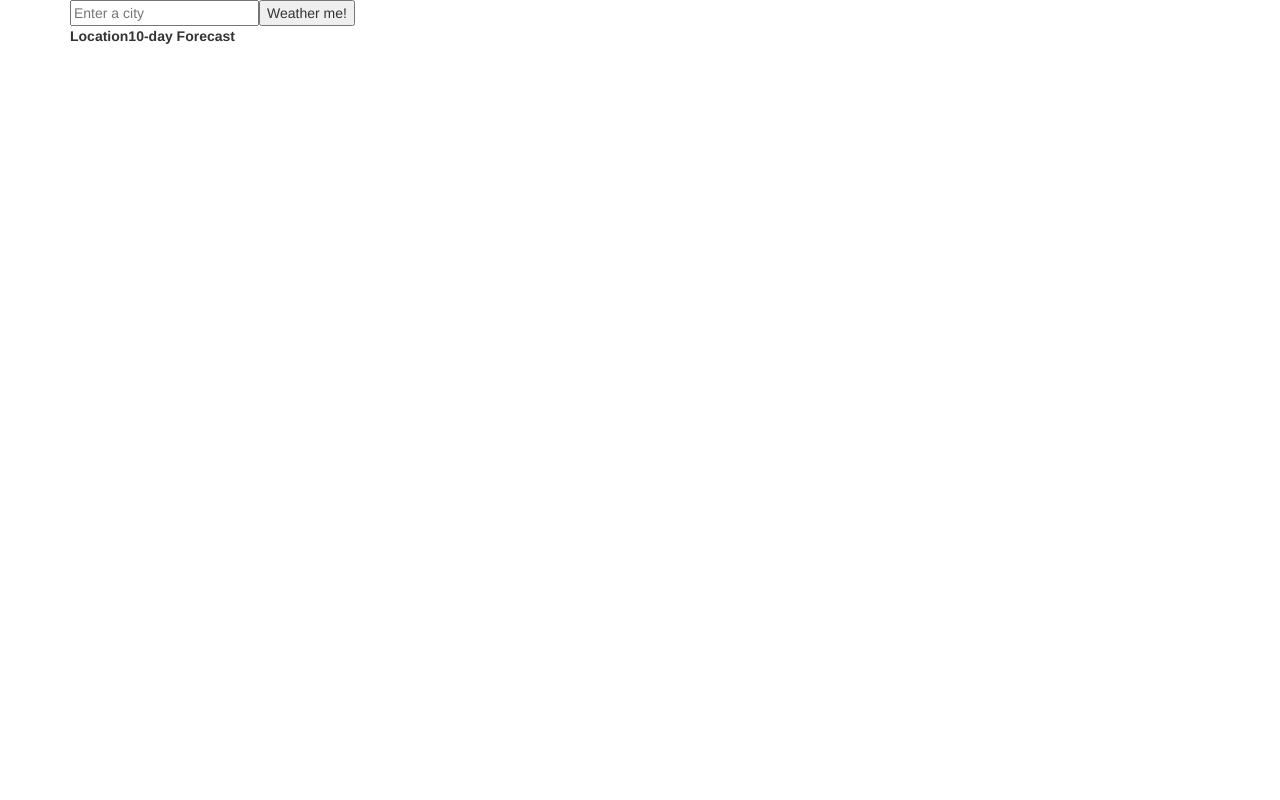
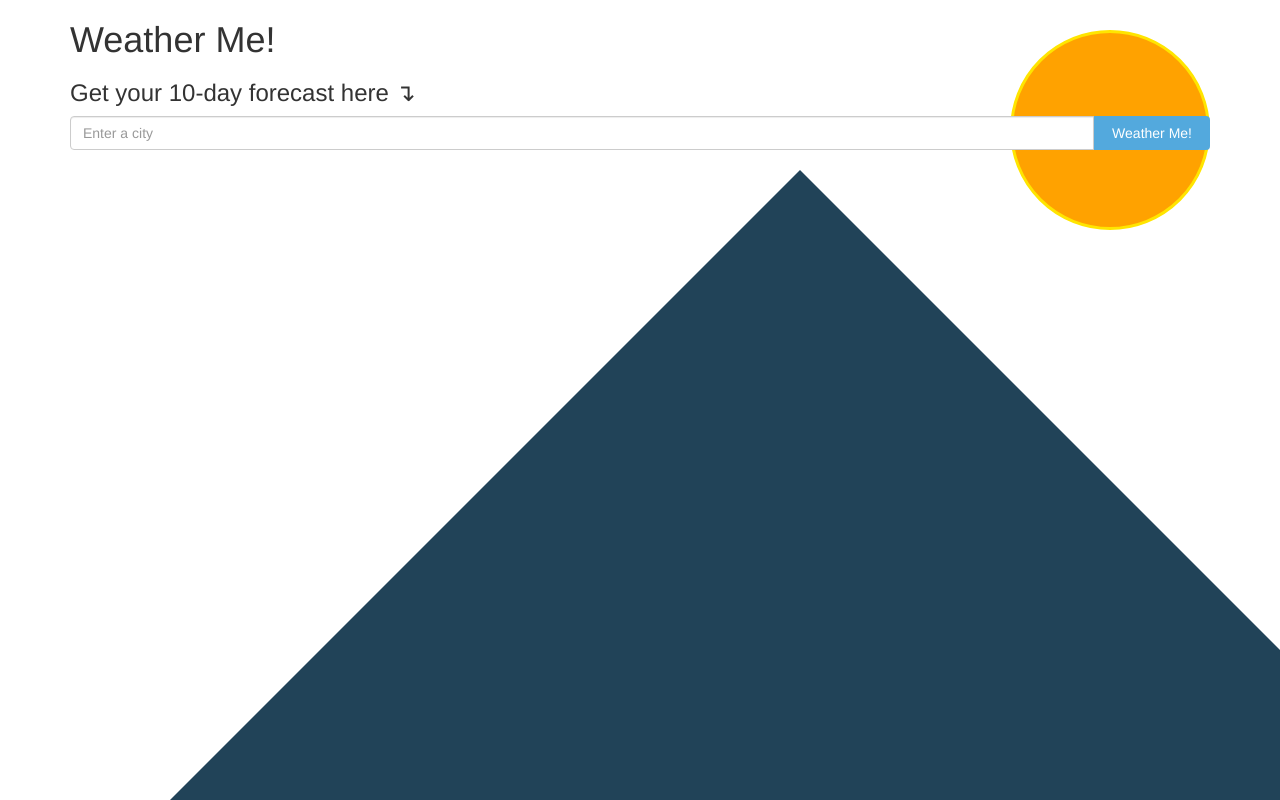
Before and after one commit to ClarabelleCheng-Yue/WeatherMe, a React app: page / in a window 1280 px wide. Built offline with nearby package versions, Linux system fonts and the light colour scheme.

Commit message:
Add bootstrap and css

```diff
--- a/index.html
+++ b/index.html
@@ -8,6 +8,8 @@
 </head>
 <body>
   <div class="container"></div>
+  <div class="mtn_design"></div>
+  <div class="sun_design"></div>
 </body>
 <script type="text/javascript" src="/bundle.js"></script>
 </html>
--- a/src/containers/search_bar.js
+++ b/src/containers/search_bar.js
@@ -30,16 +30,22 @@ class SearchBar extends Component {
 
   render() {
     return (
+      <div>
+      <h1>Weather Me!</h1>
+      <h3>Get your 10-day forecast here &#8628;</h3>
       <form
-        onSubmit={this.onFormSubmit.bind(this)}>
+        onSubmit={this.onFormSubmit.bind(this)}
+        className="input-group">
         <input
+          className="form-control"
           placeholder="Enter a city"
           value={this.state.term}
           onChange={event => this.onInputChange(event.target.value)} />
-        <span>
-          <button type="submit">Weather me!</button>
+        <span id="btn_container" className="input-group-addon btn">
+          <button id="query_btn" type="submit">Weather Me!</button>
         </span>
       </form>
+      </div>
     );
   }
 }
--- a/src/containers/weather_list.js
+++ b/src/containers/weather_list.js
@@ -22,8 +22,8 @@ class WeatherList extends Component {
               </tr>
             </thead>
             <tbody>
-              <tr>{ hi_temp.map((hi, i) => { return <td key={i}>{hi}</td>; }) }</tr>
-              <tr>{ lo_temp.map((lo, i) => { return <td key={i}>{lo}</td>; }) }</tr>
+              <tr>{ hi_temp.map((hi, i) => { return <td className="text-center" key={i}>{hi}</td>; }) }</tr>
+              <tr>{ lo_temp.map((lo, i) => { return <td className="text-center" key={i}>{lo}</td>; }) }</tr>
             </tbody>
           </table>
         </td>
@@ -33,17 +33,13 @@ class WeatherList extends Component {
 
   render() {
     return (
-      <table>
-        <thead>
-          <tr>
-            <th>Location</th>
-            <th>10-day Forecast</th>
-          </tr>
-        </thead>
+      <div className="table-responsive">
+      <table className="table">
         <tbody>
           { this.props.weather.map(this.WeatherListItem) }
         </tbody>
       </table>
+      </div>
     )
   }
 }
--- a/style/style.css
+++ b/style/style.css
@@ -1,5 +1,34 @@
-td {
+table {
+  z-index: 1;
+}
+
+#query_btn, #btn_container {
+  border: none;
+  color: white;
+  background-color: #53a9dd;
+}
+
+.mtn_design {
+  width: 0;
+  height: 0;
+  border-left: 800px solid transparent;
+  border-right: 800px solid transparent;
+  border-bottom: 800px solid #214358;
+  position: fixed;
+  z-index: -1;
+}
+
+.sun_design {
+  margin: 0;
+  padding: 0;
   border-style: solid;
-  border-color: black;
-  width: 500px;
+  border-color: #ffe500;
+  background-color: #ffa200;
+  width: 200px;
+  height: 200px;
+  border-radius: 50%;
+  z-index: -2;
+  position: fixed;
+  right: 70px;
+  top: 30px;
 }
```
